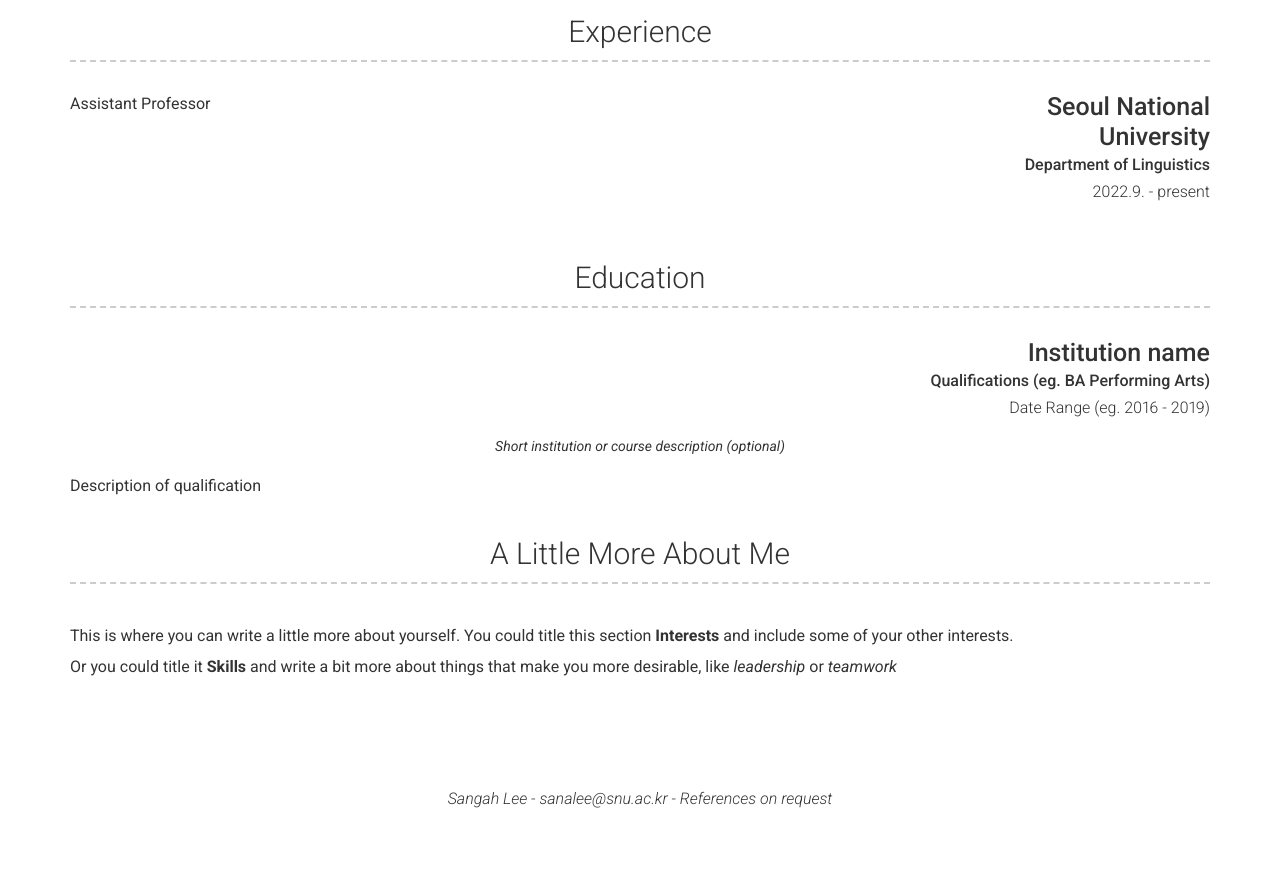
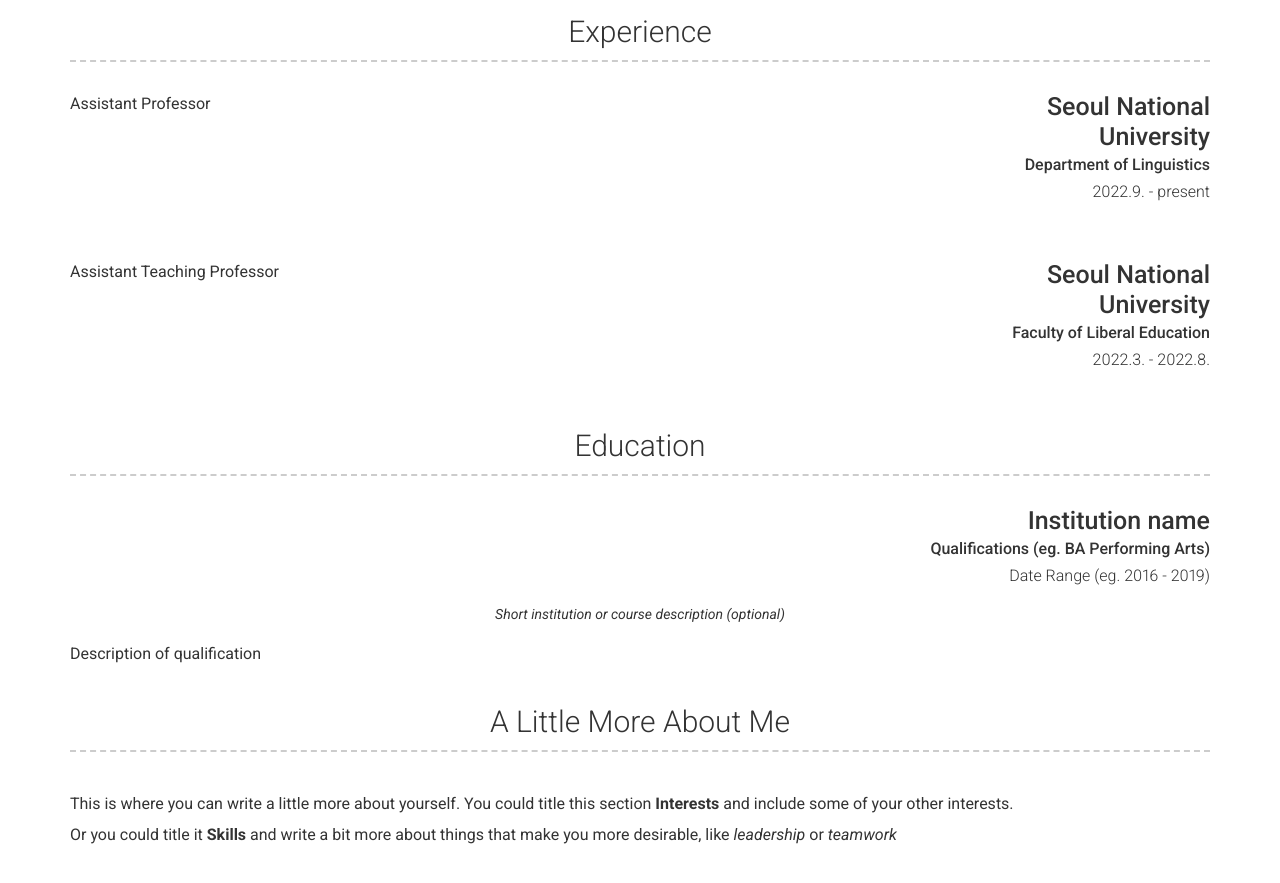
Before and after one commit to sanajlee/sanajlee.github.io, a Jekyll site: the page built from index.md, in a window 1280 px wide and 900 px high, scrolled down 515 px. Shown: the top 883 px of the window. Built offline with Jekyll 4.4.1, drawn with Linux system fonts in a browser that asks for light colours; nearby versions of some CDN libraries; before the commit the page ends 1333 px from its top, so only the background shows below that.

Commit message:
2023.03.13.

```diff
--- a/_config.yml
+++ b/_config.yml
@@ -69,6 +69,13 @@
         caption: 2022.9. - present
         description: | # this will include new lines to allow paragraphs
           Assistant Professor
+      - layout: right
+        title: Seoul National University
+        sub_title: Faculty of Liberal Education
+        caption: 2022.3. - 2022.8.
+        description: | # this will include new lines to allow paragraphs
+          Assistant Teaching Professor
+
 
   - title: Education
     layout: list
```
